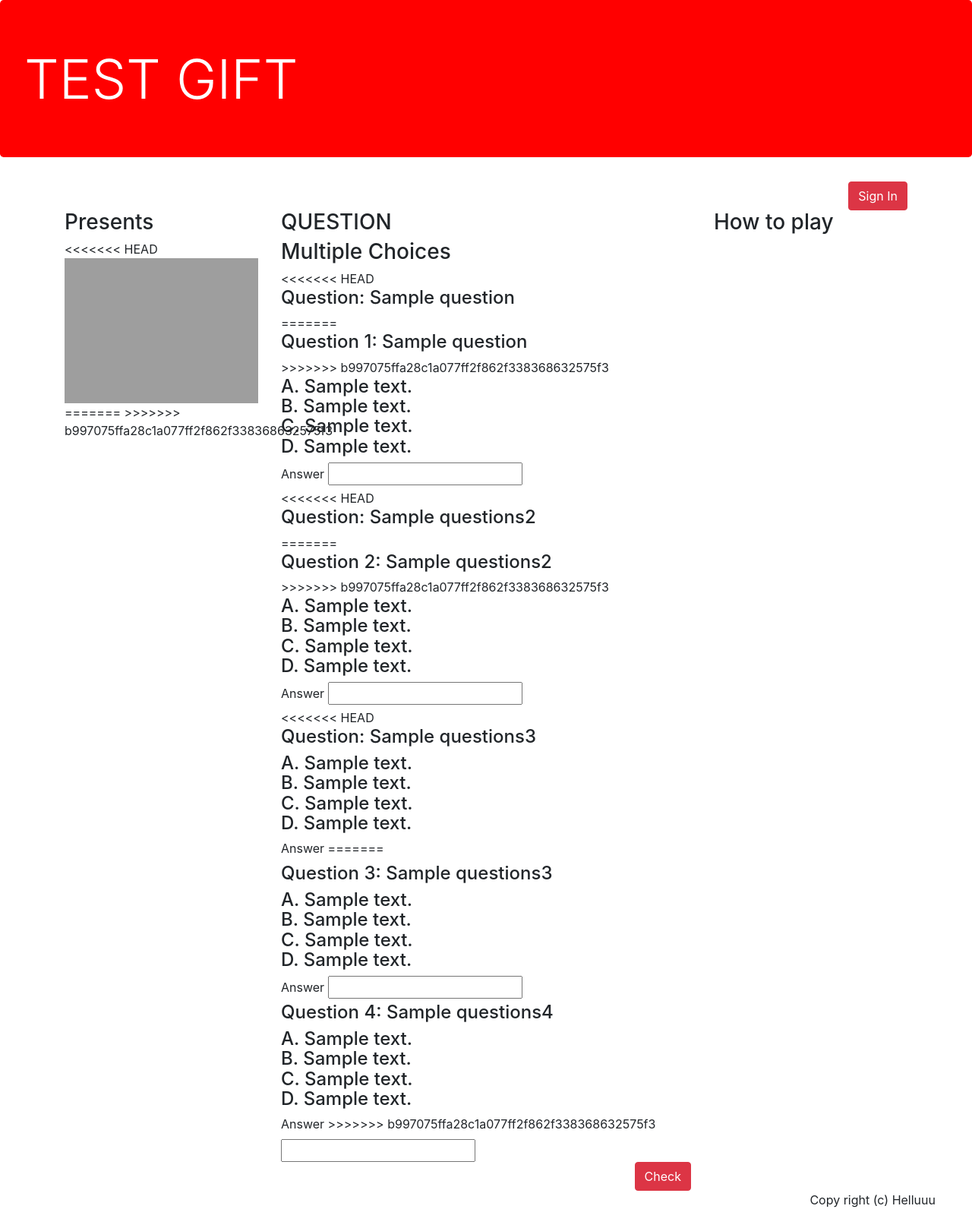
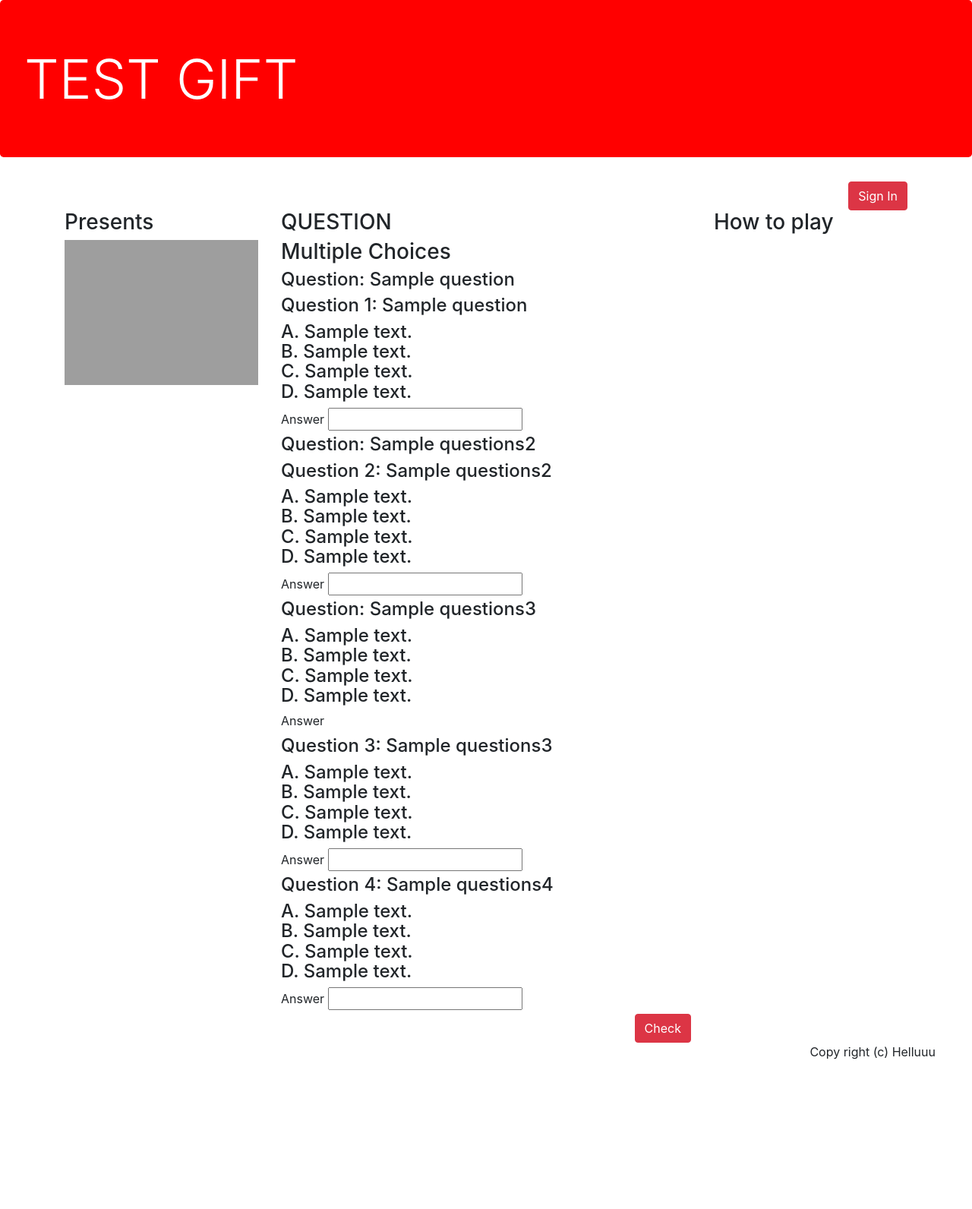
Before and after one commit to dieforice/freegifts, a Python web app: template templates/index.html in a window 1280 px wide. Shown: the whole page at 76% size. After the commit the page ends 1395 px from the top, so only its background shows below. Run offline with Jinja, Linux system fonts and the light colour scheme; the template is opened without the code that fills it: most values are stand-ins (such as "Sample title", 1, 10 or a date in 2020); some libraries are stand-ins or nearby versions; grey boxes are pictures that could not be loaded.

Commit message:
no message

```diff
--- a/templates/index.html
+++ b/templates/index.html
@@ -10,38 +10,35 @@
   <div class="row">
     <div class="col-lg-3">
       <h3>Presents</h3>
-<<<<<<< HEAD
       <img src="https://docs.google.com/uc?id=0ByQk_BXnNoNfWndaUS1SblpHNDQ" class="img-fluid" alt="">
-=======
->>>>>>> b997075ffa28c1a077ff2f862f338368632575f3
   </div>
 
     <div class="col-lg-6 col-sm-12">
       <h3>QUESTION</h3>
       <h3>Multiple Choices</h3>
-<<<<<<< HEAD
+
       <h4>Question: {{questions.question}}</h4>
-=======
+
       <h4>Question 1: {{questions.question}}</h4>
->>>>>>> b997075ffa28c1a077ff2f862f338368632575f3
+
       <h4>A. {{questions.answerA}} <br>B. {{questions.answerB}} <br>C. {{questions.answerC}} <br>D. {{questions.answerD}}</h4>
       <label for="">Answer</label>
       <input type="text" name="Answer" value="">
       <br>
-<<<<<<< HEAD
+
       <h4>Question: {{questions2.question}}</h4>
-=======
+
       <h4>Question 2: {{questions2.question}}</h4>
->>>>>>> b997075ffa28c1a077ff2f862f338368632575f3
+
       <h4>A. {{questions2.answerA}} <br>B. {{questions2.answerB}} <br>C. {{questions2.answerC}} <br>D. {{questions2.answerD}}</h4>
       <label for="">Answer</label>
       <input type="text" name="Answer" value="">
       <br>
-<<<<<<< HEAD
+
       <h4>Question: {{questions3.question}}</h4>
       <h4>A. {{questions3.answerA}} <br>B. {{questions3.answerB}} <br>C. {{questions3.answerC}} <br>D. {{questions3.answerD}}</h4>
       <label for="">Answer</label>
-=======
+
       <h4>Question 3: {{questions3.question}}</h4>
       <h4>A. {{questions3.answerA}} <br>B. {{questions3.answerB}} <br>C. {{questions3.answerC}} <br>D. {{questions3.answerD}}</h4>
       <label for="">Answer</label>
@@ -50,7 +47,7 @@
       <h4>Question 4: {{questions4.question}}</h4>
       <h4>A. {{questions4.answerA}} <br>B. {{questions4.answerB}} <br>C. {{questions4.answerC}} <br>D. {{questions4.answerD}}</h4>
       <label for="">Answer</label>
->>>>>>> b997075ffa28c1a077ff2f862f338368632575f3
+
       <input type="text" name="Answer" value="">
       <br>
       <button type="submit" name="button" class="btn btn-danger float-right">Check</button>
```
